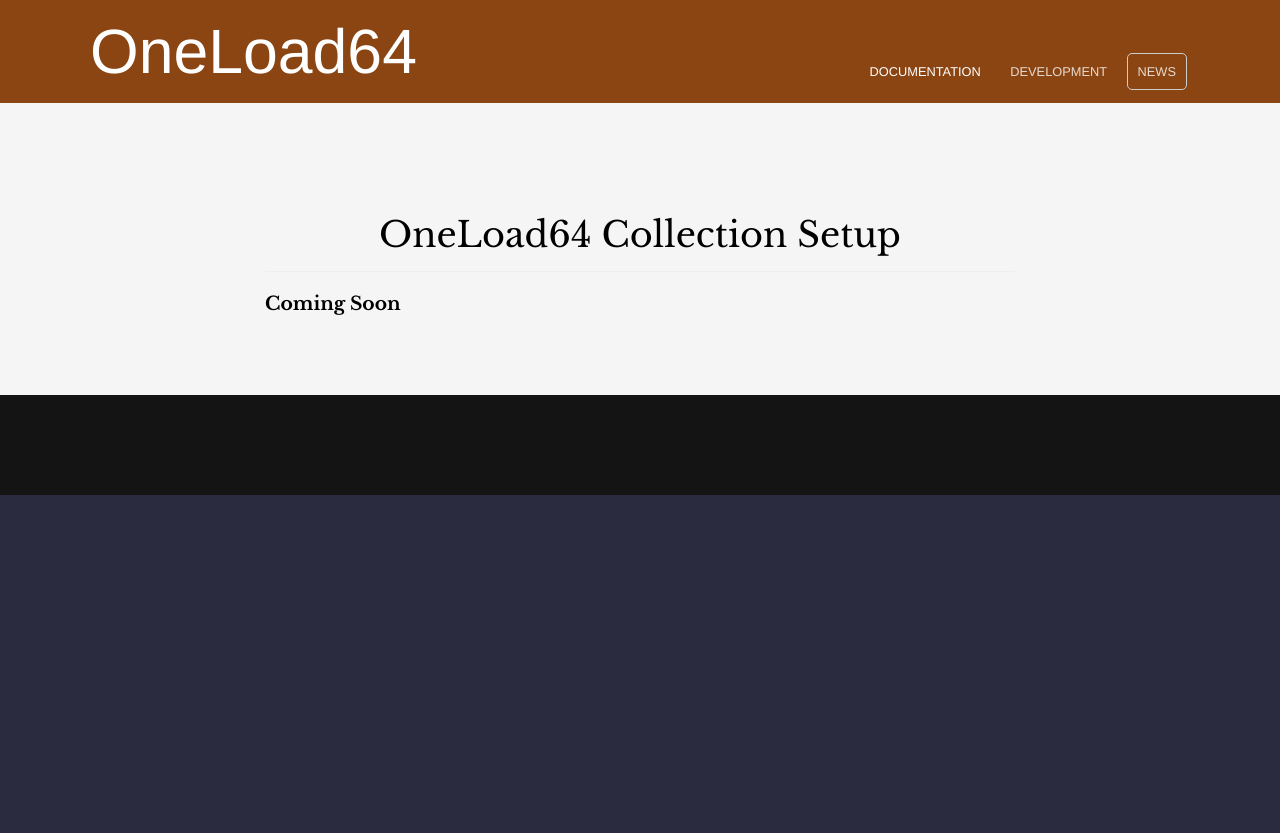
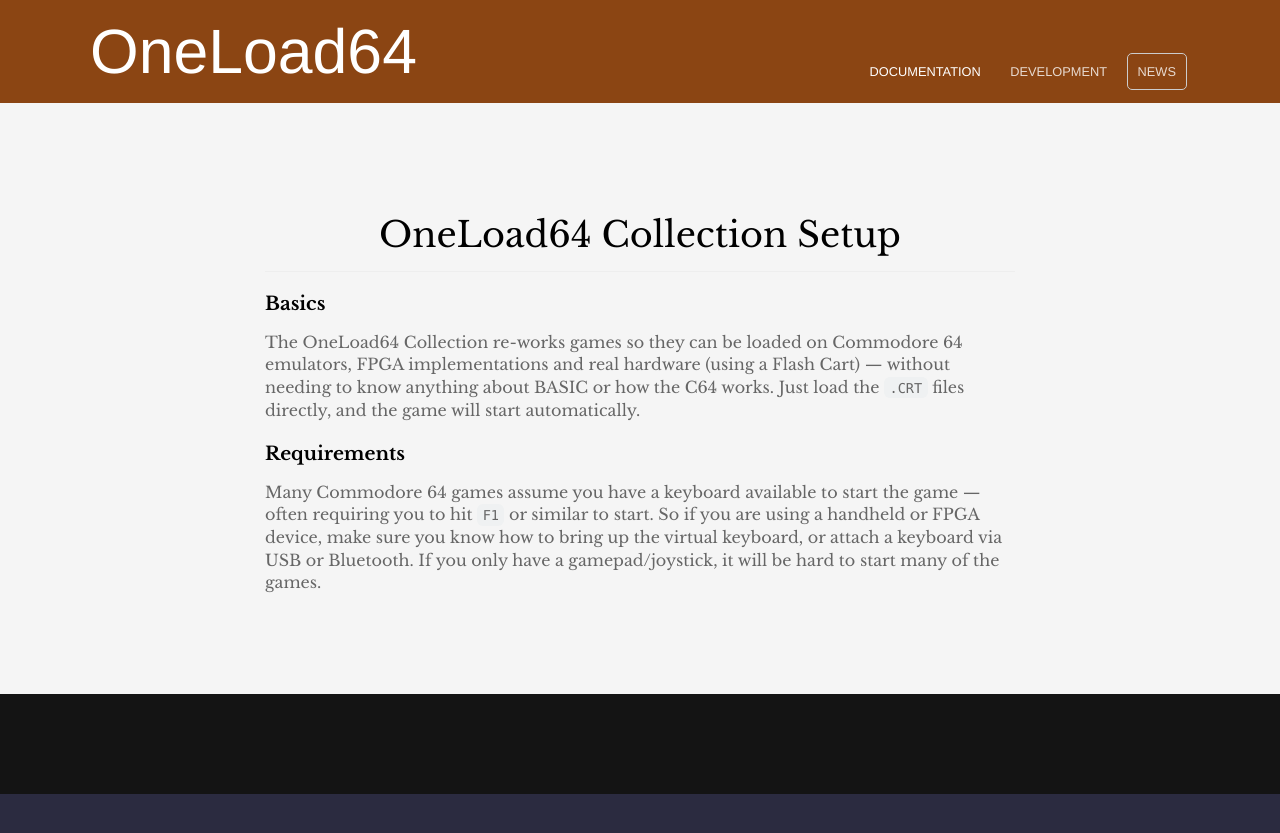
Before and after one commit to oneload64/oneload64.github.io, a Jekyll site: the page built from docs.md, in a window 1280 px wide. Shown: the top 833 px of the page. Built offline with Jekyll 4.4.1, drawn with Linux system fonts in a browser that asks for light colours.

Commit message:
Just the basics

```diff
--- a/docs.md
+++ b/docs.md
@@ -2,4 +2,10 @@
 title: OneLoad64 Collection Setup
 ---
 
-### Coming Soon
+### Basics
+
+The OneLoad64 Collection re-works games so they can be loaded on Commodore 64 emulators, FPGA implementations and real hardware (using a Flash Cart) — without needing to know anything about BASIC or how the C64 works. Just load the `.CRT` files directly, and the game will start automatically.
+
+### Requirements
+
+Many Commodore 64 games assume you have a keyboard available to start the game — often requiring you to hit `F1` or similar to start. So if you are using a handheld or FPGA device, make sure you know how to bring up the virtual keyboard, or attach a keyboard via USB or Bluetooth. If you only have a gamepad/joystick, it will be hard to start many of the games.
```
